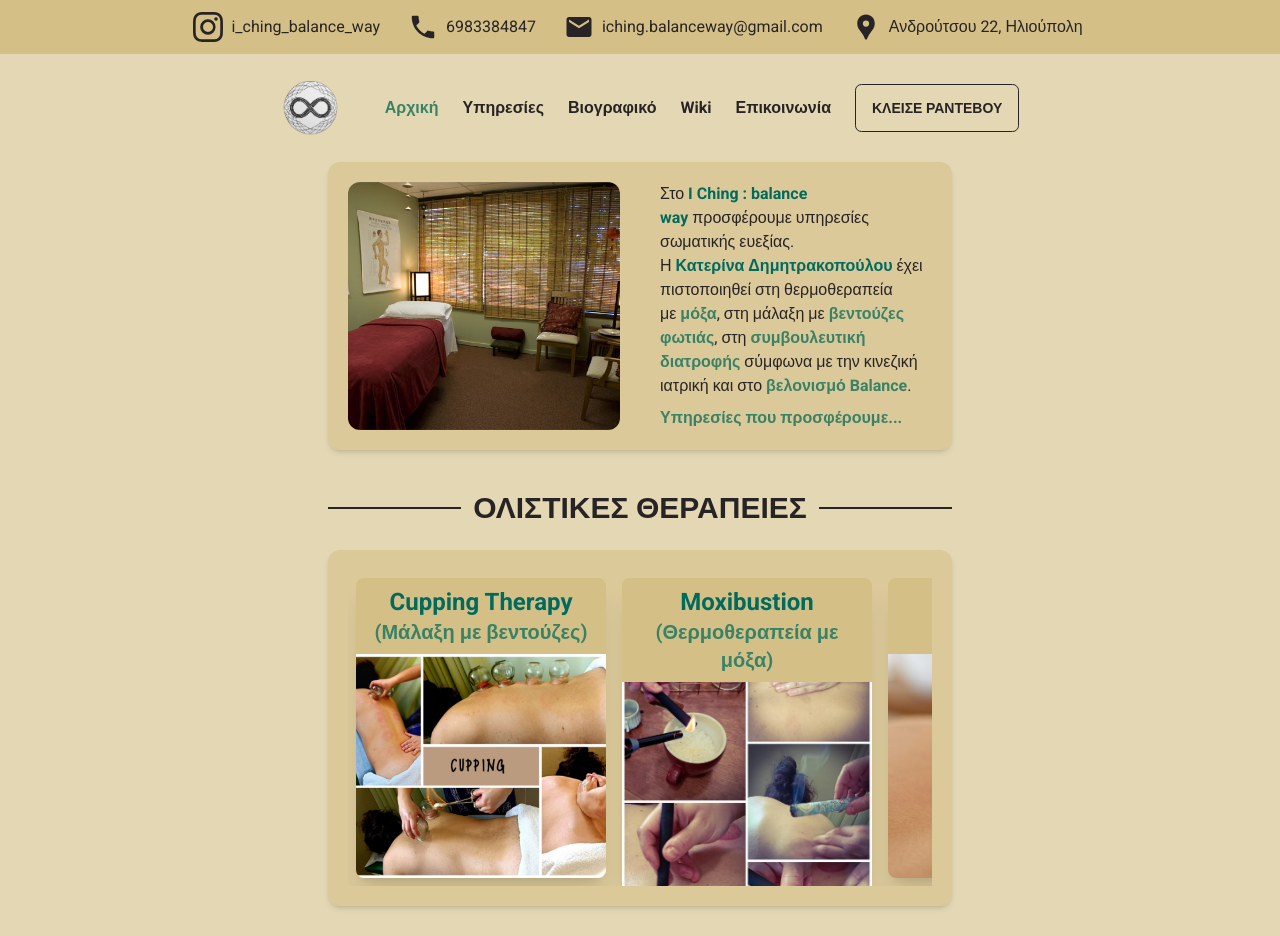
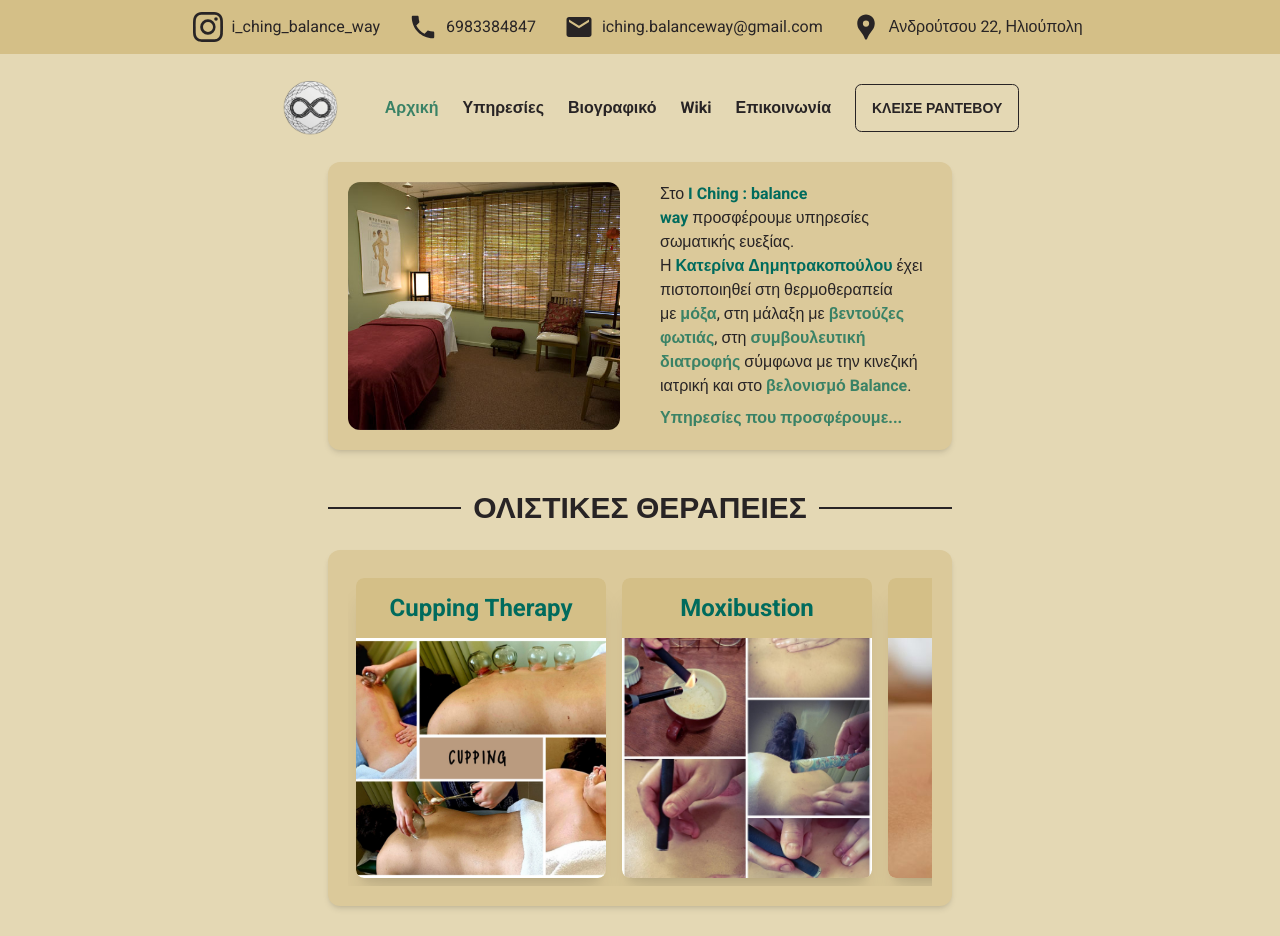
Before and after one commit to nikossoftwaredev/i-ching, a Next.js app: page / in a window 1280 px wide. Shown: the top 936 px of the page. Built offline with nearby package versions, Linux system fonts and the light colour scheme.

Commit message:
fixed height issue

```diff
--- a/components/ServicesCarousel.tsx
+++ b/components/ServicesCarousel.tsx
@@ -14,19 +14,19 @@ const ServicesCarousel = () => {
               <Link
                 href={`/wiki#${service.serviceId}`}
                 key={service.serviceId}
-                className="rounded-lg shadow-xl relative h-[300px] w-[250px]  flex flex-col flex-shrink-0 brightness-100 hover:brightness-75 transition ease-in-out duration-300"
+                className="overflow-y-hidden rounded-lg shadow-xl relative h-[300px] w-[250px]  flex flex-col flex-shrink-0 brightness-100 hover:brightness-75 transition ease-in-out duration-300"
               >
                 <div className="rounded-t-lg grow bg-base-300 flex flex-col justify-center items-center p-2">
                   <h1 className="text-center font-bold text-2xl text-accent-focus">
                     {service.title}
                   </h1>
-                  <h2 className="text-center font-bold text-xl text-accent">
+                  {/* <h2 className="text-center font-bold text-xl ">
                     ({service.subtitle})
-                  </h2>
+                  </h2> */}
                 </div>
                 <img
                   src={service.image}
-                  className="rounded-b-lg object-cover h-4/5 w-full "
+                  className="rounded-b-lg object-cover h-4/5 w-full"
                   alt={service.title}
                 />
               </Link>
```
